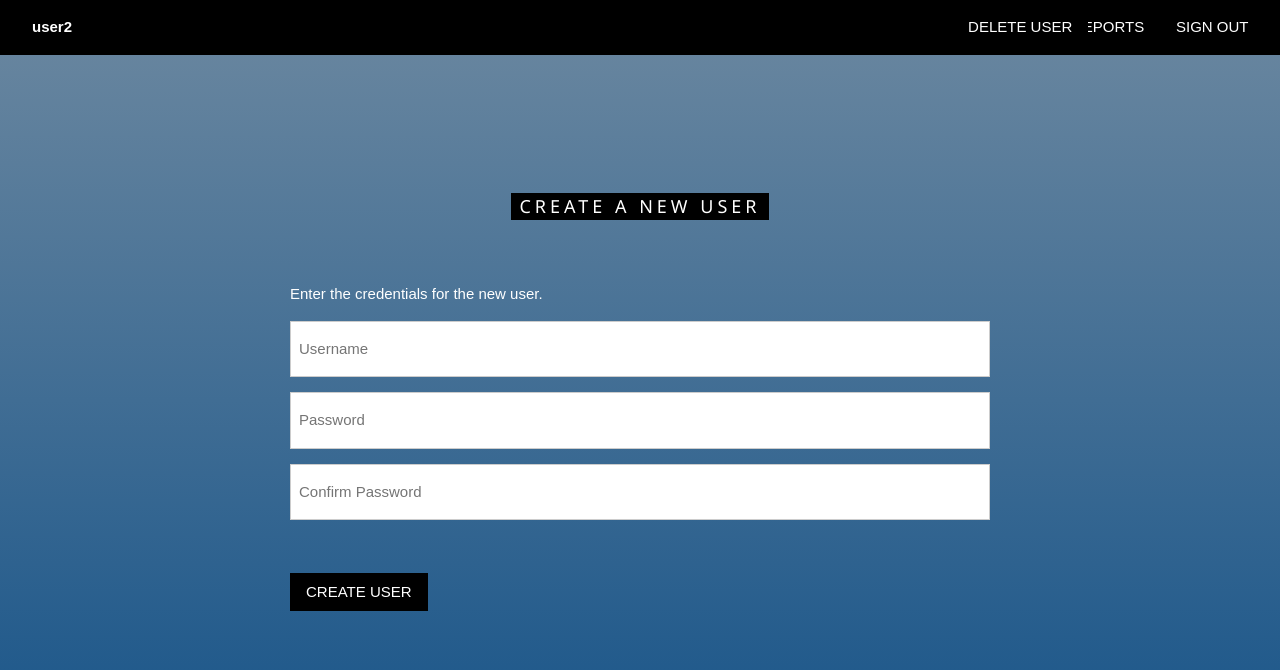
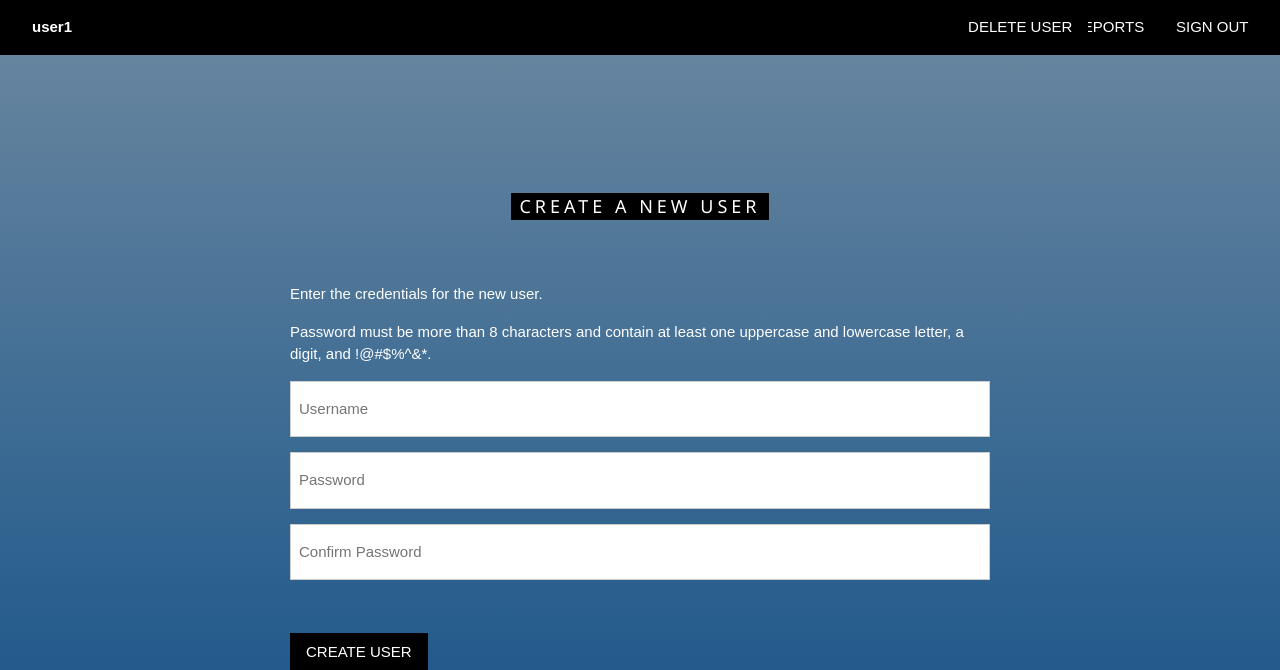
Before and after one commit to sangoku116/REA, a PHP site: page /REA/adduser.php in a window 1280 px wide. Shown: the top 670 px of the page. Run offline with PHP 8.4, Linux system fonts and the light colour scheme; the visitor is signed in with stand-in values (Sample User, id 1).

Commit message:
Password complexity changed

```diff
--- a/adduser.php
+++ b/adduser.php
@@ -6,7 +6,7 @@ session_start();
 if(!isset($_SESSION["loggedin"]) || $_SESSION["loggedin"] !== true){
     header("location: Admin_login.php");
     exit;
-} elseif ($_SESSION["username"] !== 'user2'){ // if the signed in user is not the User Admin
+} elseif ($_SESSION["username"] !== 'user1'){ // if the signed in user is not the User Admin
     header("location: Admin_login.php");
     exit;
 }
@@ -62,7 +62,19 @@ if($_SERVER["REQUEST_METHOD"] == "POST"){
     if(strlen(trim($_POST["password"])) < 8){
         $password_err = "Password must have at least 8 characters.";
         $error = $password_err;
-    } else{
+    }elseif(!preg_match("/\d/", trim($_POST["password"]))){
+        $password_err = "Password should at least have 1 digit.";
+        $error = $password_err;
+    }elseif(!preg_match("/[A-Z]/", trim($_POST["password"]))){
+        $password_err = "Password should at least have one capital letter.";
+        $error = $password_err;
+    }elseif(!preg_match("/[a-z]/", trim($_POST["password"]))){
+        $password_err = "Password should at least have one lowercase letter.";
+        $error = $password_err;
+    }elseif(!preg_match("/\W/", trim($_POST["password"]))){
+        $password_err = "Password should at least have one special character such as !@#$%^&.";
+        $error = $password_err;
+    }else{
         $password = trim($_POST["password"]);
     }
 
@@ -144,6 +156,7 @@ if($_SERVER["REQUEST_METHOD"] == "POST"){
             <br><br><br><br><br><br>
             <h5 class="w3-center w3-padding-48"><span class="w3-tag w3-wide">CREATE A NEW USER</span></h5>
             <p><span style="color: white">Enter the credentials for the new user. </span></p>
+            <p><span style="color: white">Password must be more than 8 characters and contain at least one uppercase and lowercase letter, a digit, and !@#$%^&*. </span></p>
             <form method="post" action="<?php echo htmlspecialchars($_SERVER["PHP_SELF"]);?>">
                 <!--<form action="/action_page.php" target="_blank"> -->
                 <p><input class="w3-input w3-padding-16 w3-border" type="text" placeholder="Username" required name="username" value="<?php echo $username; ?>"></p>
```
